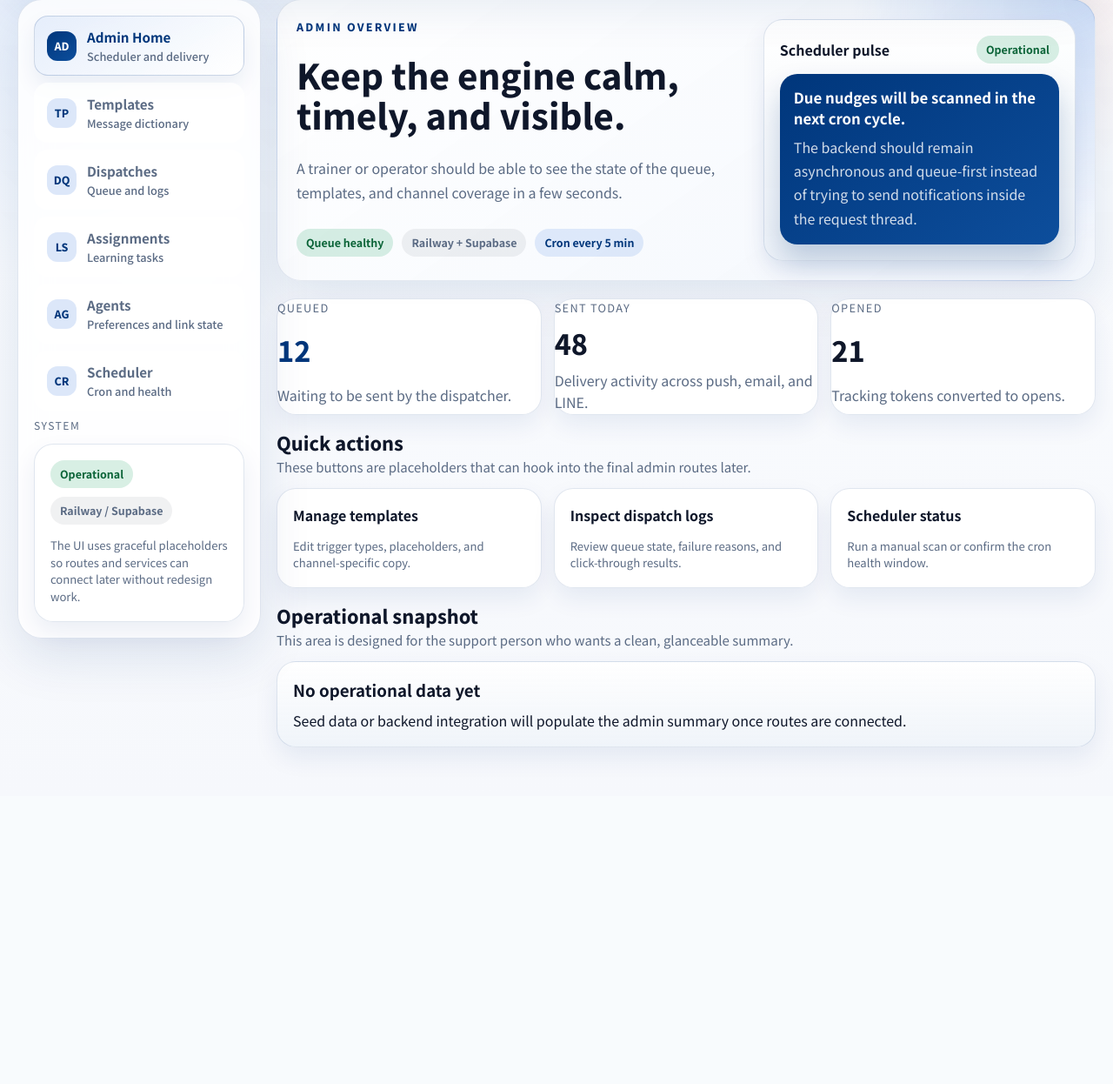
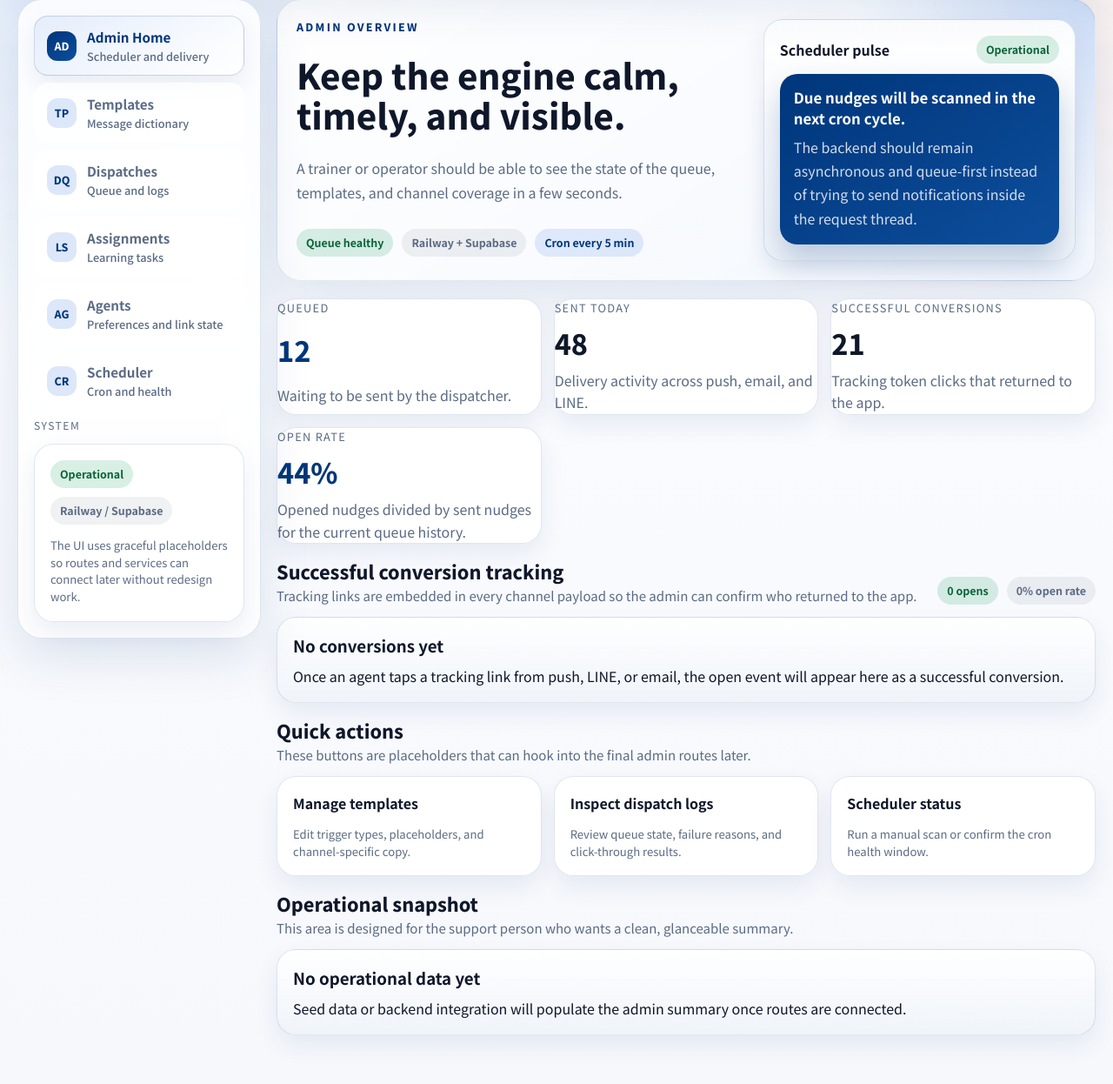
Before and after one commit to Team-Big-Bugs/kgi-project, a FastAPI app: template app/templates/admin/dashboard.html in a window 1280 px wide. Shown: the part 188-1434 px from the top of the page at 87% size. Before the commit the page ends 1057 px from the top, so only its background shows below. Run offline with FastAPI, Linux system fonts and the light colour scheme; the template is opened without the code that fills it, so the values that code supplies are empty.

Commit message:
Surface conversion tracking on admin dashboard

```diff
--- a/app/templates/admin/dashboard.html
+++ b/app/templates/admin/dashboard.html
@@ -32,7 +32,49 @@
 <section class="card-grid">
   {{ stat_card("Queued", queued_count|default("12"), "Waiting to be sent by the dispatcher.", "accent") }}
   {{ stat_card("Sent today", sent_count|default("48"), "Delivery activity across push, email, and LINE.") }}
-  {{ stat_card("Opened", opened_count|default("21"), "Tracking tokens converted to opens.", "neutral") }}
+  {{ stat_card("Successful conversions", conversion_count|default("21"), "Tracking token clicks that returned to the app.", "neutral") }}
+  {{ stat_card("Open rate", open_rate|default("44%"), "Opened nudges divided by sent nudges for the current queue history.", "accent") }}
+</section>
+
+<section class="section">
+  <div class="section-header">
+    <div>
+      <h3 class="section-title">Successful conversion tracking</h3>
+      <p class="section-note">{{ conversion_summary|default("Tracking links are embedded in every channel payload so the admin can confirm who returned to the app.") }}</p>
+    </div>
+    <div class="cluster">
+      {{ badge((conversion_count|default("0")) ~ " opens", "success") }}
+      {{ badge(open_rate|default("0%") ~ " open rate", "soft") }}
+    </div>
+  </div>
+  {% if recent_conversions is defined and recent_conversions %}
+    <div class="table-wrap">
+      <table>
+        <thead>
+          <tr>
+            <th>Agent</th>
+            <th>Template</th>
+            <th>Channel</th>
+            <th>Sent</th>
+            <th>Opened</th>
+          </tr>
+        </thead>
+        <tbody>
+          {% for conversion in recent_conversions %}
+          <tr class="table-row-compact">
+            <td>{{ conversion.agent_name|default("Lin Agent") }}</td>
+            <td>{{ conversion.template_name|default("Peak learning nudge") }}</td>
+            <td>{{ conversion.channel|default("PUSH") }}</td>
+            <td>{{ conversion.scheduled_dispatch_time|default("—") }}</td>
+            <td>{{ conversion.opened_timestamp|default("—") }}</td>
+          </tr>
+          {% endfor %}
+        </tbody>
+      </table>
+    </div>
+  {% else %}
+    {{ empty_state("No conversions yet", "Once an agent taps a tracking link from push, LINE, or email, the open event will appear here as a successful conversion.") }}
+  {% endif %}
 </section>
 
 <section class="section">
```
Also changed, not shown: app/api/routes/admin.py (+49 -2 lines), tests/test_routes.py (+28 -0 lines).
